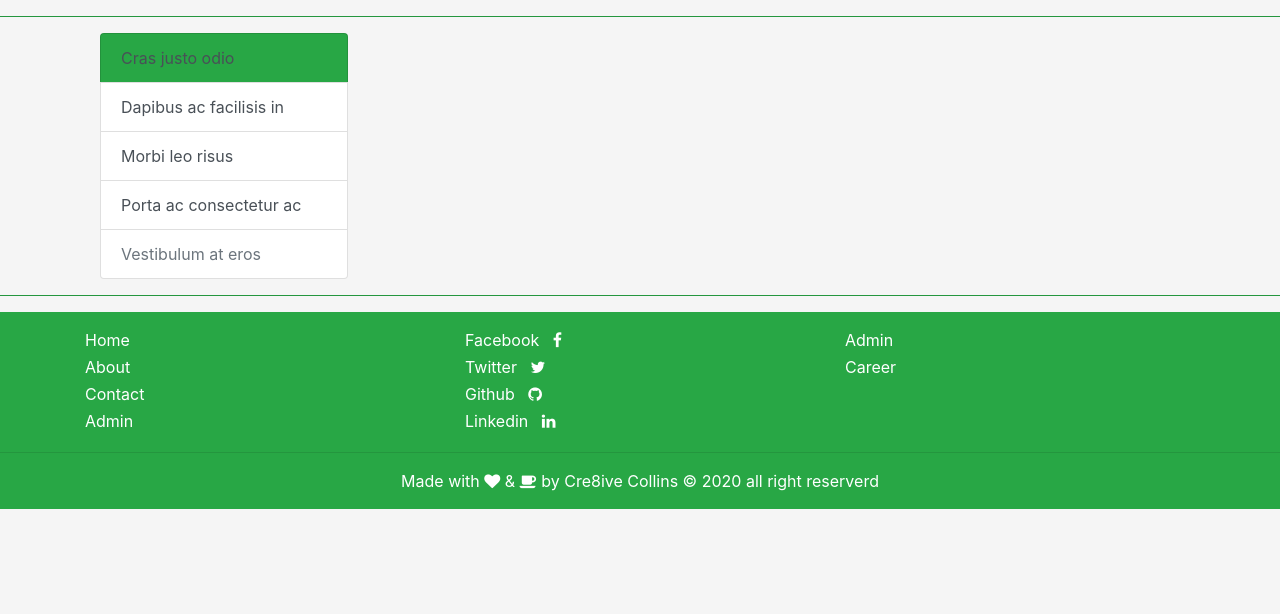
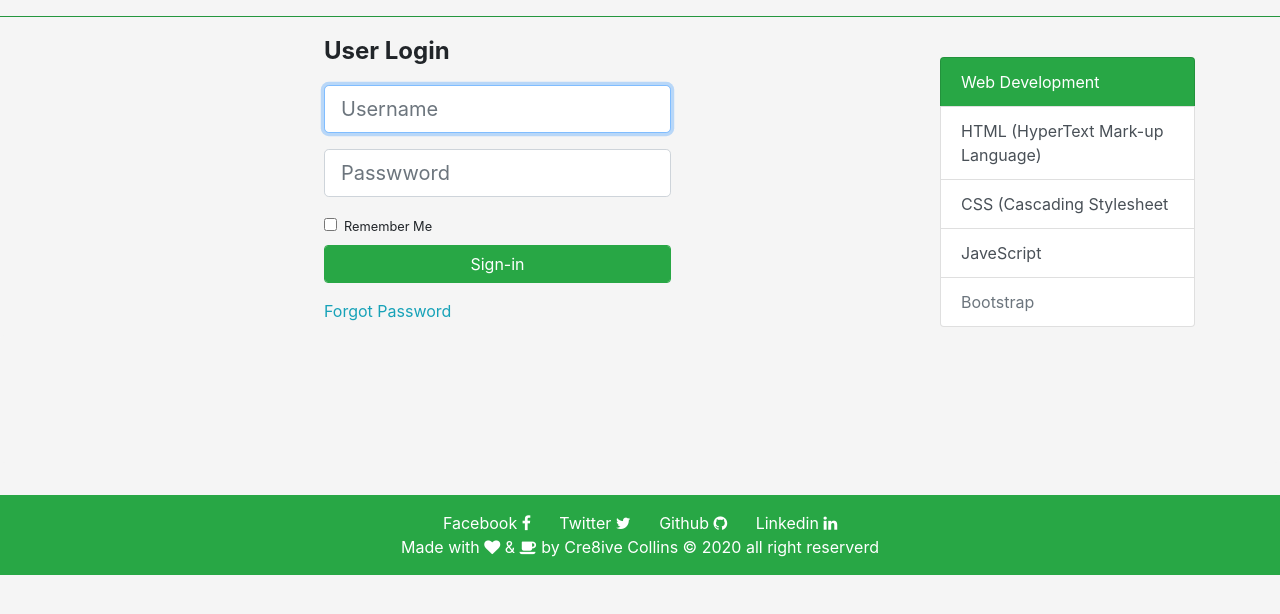
Before and after one commit to Cre8ive-collins/aips, a Flask app: page / in a window 1280 px wide. Shown: the part 91-705 px from the top of the page. Run offline with Flask 2, Linux system fonts and the light colour scheme; some libraries are stand-ins or nearby versions.

Commit message:
created dbmodels added admin route, modified template & more

```diff
--- a/main.py
+++ /dev/null
@@ -1,11 +0,0 @@
-from flask import Flask, render_template, url_for
-
-app = Flask(__name__)
-
-@app.route('/')
-def home():
-    return render_template('layout.html')
-
-
-if __name__ == '__main__':
-    app.run(debug=True)
--- /dev/null
+++ b/package/forms.py
@@ -0,0 +1,17 @@
+from flask_wtf import FlaskForm
+from wtforms import StringField, PasswordField, SubmitField, BooleanField
+from wtforms.validators import DataRequired, Length, Email, EqualTo
+
+class LoginForm(FlaskForm):
+    username = StringField(validators=[DataRequired()])
+    password = PasswordField(validators=[DataRequired()])
+    remember = BooleanField("Remember Me")
+    submit = SubmitField('Sign-in')
+
+class RegisterationForm(FlaskForm):
+    username = StringField(validators=[DataRequired()])
+    password = PasswordField(validators=[DataRequired()])
+    confirm_password = PasswordField(validators=[DataRequired(), EqualTo(password)])
+    email = StringField(validators=[DataRequired(), Email()])
+    name = StringField(validators=[DataRequired()])
+    submit = SubmitField('Sign-up')
--- /dev/null
+++ b/package/routes.py
@@ -0,0 +1,74 @@
+from flask import render_template, url_for, flash, request, redirect
+from package.forms import LoginForm
+from package import app, db, bcrypt
+from package.dbmodels import User, Admin, Tracks, Path, Post
+import datetime
+from flask_login import login_user
+
+
+post = {'tag':'<html>',
+        'description': 'HTML5 tag blah blah blah',
+        'date' : str(datetime.datetime.today()).split()[0]
+        }
+
+
+@app.route('/', methods=('GET','POST'))
+def home():
+    form = LoginForm()
+    if form.validate_on_submit():
+        username = form.username.data
+        password = form.password.data
+        remember = form.remember.data
+        user = User.query.filter_by(username=username).first()
+        if user and bcrypt.check_password_hash(user.password, password):
+            flash(f'Login Successfull','success')
+            login_user(user, remember=remember)
+            return redirect(url_for('home'))
+        else:
+            flash(f'Username or Password incorrect','warning')
+    return render_template('login.html', form=form)
+
+@app.route('/register', methods=('POST','GET'))
+def register():
+    if request.method == 'POST':
+        name = request.form['name']
+        email = request.form['email']
+        validate_email = User.query.filter_by(email=email).first()
+        if validate_email:
+            flash(f'Account already exist for {email}. Sign-in instead','danger')
+            return render_template('register.html')
+        username = request.form['username']
+        validate_username = User.query.filter_by(username=username).first()
+        if validate_username:
+            flash(f'Username {username} already exist please select another username','warning')
+            return render_template('register.html')
+        password = request.form['password']
+        hashed_pw = bcrypt.generate_password_hash(password).decode('utf-8')
+        user = User(name=name, email=email, username=username, password=hashed_pw)
+        db.session.add(user)
+        db.session.commit()
+        flash(f'Account created for {name}','success')
+        return redirect(url_for('home'))
+    return render_template('register.html')
+
+
+@app.route('/admin', methods=('POST','GET'))
+def admin():
+    form = LoginForm()
+    if form.validate_on_submit():
+        username = form.username.data
+        password = form.password.data
+        remember = form.remember.data
+        admin = Admin.query.filter_by(username=username).first()
+        if admin and (password == admin.password):
+            flash(f'Welcome {username}, what will you like to do?','success')
+            login_user(admin, remember=remember)
+            return render_template('admin.html', user=admin)
+        else:
+            flash(f'Username or Password incorrect','warning')
+            #change template
+    return render_template('admin.html', form=form)
+
+@app.route('/post')
+def posts():
+    return render_template('post.html', post = post)
--- a/static/css/main.css
+++ b/package/static/css/main.css
@@ -28,3 +28,7 @@ footer li{
 footer{
 	padding-top: 1rem;
 }
+
+.jumbotron{
+	background-color: whitesmoke !important;
+}
--- a/templates/layout.html
+++ b/package/templates/layout.html
@@ -2,12 +2,14 @@
 <html lang="en">
     <head>
         <title></title>
+
         <meta charset="utf-8">
         <meta name="viewport" content="width=device-width, initial-scale=1, shrink-to-fit=no">
         <link rel="stylesheet" href="https://stackpath.bootstrapcdn.com/bootstrap/4.3.1/css/bootstrap.min.css" integrity="sha384-ggOyR0iXCbMQv3Xipma34MD+dH/1fQ784/j6cY/iJTQUOhcWr7x9JvoRxT2MZw1T" crossorigin="anonymous">
         <link rel="stylesheet" href="https://cdnjs.cloudflare.com/ajax/libs/font-awesome/4.7.0/css/font-awesome.min.css">
         <link rel="stylesheet" href="{{ url_for('static', filename='css/main.css') }}">
         <link rel="icon" href="{{ url_for('static', filename='images/img1.png') }}">
+
     </head>
     <body>
 
@@ -39,54 +41,80 @@
             <hr class="bg-success">
             <div class="container">
                 <div class="row">
-                    <div class="col-sm-9 " id="carousel-container">
-                    {{ block_code }}
-                    {{ endblock }}
+                    <div class="col-sm-9 ">
+                          {% with messages = get_flashed_messages(with_categories=true) %}
+                              {% if messages %}
+                                {% for category, message in messages %}
+                                      <div class="alert alert-{{ category }}" role="alert">
+                                      {{ message }} &nbsp; &nbsp;
+                                      <button type="button" class="close" data-dismiss="alert" aria-label="Close">
+                                        <span aria-hidden="true">&times;</span>
+                                      </button>
+                                    </div>
+                                {% endfor %}
+                              {% endif %}
+                          {% endwith %}
+                        </div>
+                    <div class="col-sm-9 d-flex justify-content-center">
+                    {% block content %}{% endblock %}
                     </div>
-                    </div>
-                    <div class="col-sm-3">
+
+                    <div class="col-sm-3 mt-4">
                         <div class="list-group">
-                          <a href="#" class="list-group-item list-group-item-action bg-success">
-                            Cras justo odio
+                          <a href="#" class="list-group-item list-group-item-action bg-success disabled"style="color: white;">
+                            Web Development
                           </a>
-                          <a href="#" class="list-group-item list-group-item-action">Dapibus ac facilisis in</a>
-                          <a href="#" class="list-group-item list-group-item-action">Morbi leo risus</a>
-                          <a href="#" class="list-group-item list-group-item-action">Porta ac consectetur ac</a>
-                          <a href="#" class="list-group-item list-group-item-action disabled" tabindex="-1" aria-disabled="true">Vestibulum at eros</a>
+                          <a href="#" class="list-group-item list-group-item-action">HTML (HyperText Mark-up Language)</a>
+                          <a href="#" class="list-group-item list-group-item-action">CSS (Cascading Stylesheet</a>
+                          <a href="#" class="list-group-item list-group-item-action">JaveScript</a>
+                          <a href="#" class="list-group-item list-group-item-action disabled" tabindex="-1" aria-disabled="true">Bootstrap</a>
                         </div>
                     </div>
                 </div>
             </div>
-            <hr class="bg-success">
-            <footer class="bg-success">
-                <div class="container " id="text-white">
+            <div class="jumbotron mt-2">
+            {% block content_b %}
+            {% endblock %}
+            </div>
+
+            <footer class="bg-success footer">
+               <!--  <div class="container " id="text-white">
                     <div class="row">
-                        <div class="col-sm-4 ">
-                            <li><a href="" class="mb-1">Home</a></li>
-                            <li><a href="" class="mb-1">About</a></li>
-                            <li><a href="" class="mb-1">Contact</a></li>
-                            <li><a href="" class="mb-1">Admin</a></li>
+                        <div class=" col-sm-4 col-xs-4 d-flex justify-content-center" style=" ">
+                            <li><a href="" class="mb-1">Home &nbsp; <span class="fa fa-home"></span></a></li><br>
+                            <li><a href="" class="mb-1">About &nbsp; <span class="fa fa-info-circle"></span></a></li>
+                            <li><a href="" class="mb-1">Contact &nbsp;<span class="fa fa-address-book"></span></a></li>
+                            <li><a href="" class="mb-1">Admin &nbsp; <span class="fa fa-user"></span></a></li>
                         </div>
-                        <div class="col-sm-4">
+                        <div class="col-sm-4 col-xs-4 d-flex justify-content-center " style="">
                             <li><a href="">Facebook &nbsp; <span class="fa fa-facebook"></span></a></li>
                             <li><a href="">Twitter &nbsp; <span class="fa fa-twitter"></span></a></li>
                             <li><a href="">Github &nbsp; <span class="fa fa-github"></span></a></li>
                             <li><a href="">Linkedin &nbsp; <span class="fa fa-linkedin"></span></a></li>
                         </div>
-                        <div class="col-sm-4">
-                            <li><a href="">Admin</a></li>
+                        <div class="col-sm-4 col-xs-4 d-flex justify-content-center">
+                            <li><a href="{{ url_for('admin') }}">Admin</a></li>
                             <li><a href="">Career</a></li>
                             <li><a href=""></a></li>
                         </div>
                     </div>
                 </div>
-                <hr>
+                <hr> -->
+                <div class="container d-flex justify-content-center">
+                      <div class="text-white" style="">
+                            <a href="">Facebook <span class="fa fa-facebook"></span> </a>
+                            <a href="" class="ml-4">Twitter <span class="fa fa-twitter "></span></a>
+                            <a href="" class="ml-4">Github <span class="fa fa-github"></span></a>
+                            <a href="" class="ml-4">Linkedin <span class="fa fa-linkedin"></span></a>
+                        </div>
+                      </div>
                     <div class="row d-flex justify-content-center" id="text-white">
+
                         <p>Made with <span class="fa fa-heart"></span> & <span class="fa fa-coffee" aria-hidden="true"></span> by <a href="https://twitter.com/illegalfineboy">Cre8ive Collins</a> &copy; 2020 all right reserverd</p>
                     </div>
                 </div>
             </footer>
-        <sript src="{{ url_for('static', filename='js/main.js') }}"></sript>
+        <script type="text/javascript" src="{{ url_for('static', filename='js/main.js') }}"></script>
         <script src="https://code.jquery.com/jquery-3.3.1.slim.min.js" integrity="sha384-q8i/X+965DzO0rT7abK41JStQIAqVgRVzpbzo5smXKp4YfRvH+8abtTE1Pi6jizo" crossorigin="anonymous"></script>
         <script src="https://cdnjs.cloudflare.com/ajax/libs/popper.js/1.14.7/umd/popper.min.js" integrity="sha384-UO2eT0CpHqdSJQ6hJty5KVphtPhzWj9WO1clHTMGa3JDZwrnQq4sF86dIHNDz0W1" crossorigin="anonymous"></script>
         <script src="https://stackpath.bootstrapcdn.com/bootstrap/4.3.1/js/bootstrap.min.js" integrity="sha384-JjSmVgyd0p3pXB1rRibZUAYoIIy6OrQ6VrjIEaFf/nJGzIxFDsf4x0xIM+B07jRM" crossorigin="anonymous"></script>
--- /dev/null
+++ b/package/templates/login.html
@@ -0,0 +1,46 @@
+{% extends "layout.html" %}
+{% block content %}
+<div class="">
+	<form method="POST" action="/">
+		<div class="form-group">
+			<legend><b>User Login</b></legend>
+		</div>
+	    {{ form.csrf_token }}
+	    {{ form.hidden_tag() }}
+	    <div class="form-group">
+	    {% if form.username.errors %}
+	    	{{ form.username(class="form-control form-control-lg is-invalid", placeholder="Username") }}
+	    	<div class="invalid-feedback">
+            	{% for error in form.email.errors %}
+                	<span>{{ error }}</span>
+                {% endfor %}
+            </div>
+            {% else %}
+            	{{ form.username(class="form-control form-control-lg", placeholder="Username", autofocus=true) }}
+            {% endif %}
+		</div>
+		<div class="form-group">
+		{% if form.password.errors %}
+			{{ form.password(class="form-control form-control-lg is-invalid", placeholder="Passwword") }}
+			<div class="invalid-feedback">
+				{% for error in form.password.errors %}
+					<span>{{ error }}</span>
+				{% endfor %}
+			</div>
+		{% else %}
+			{{ form.password(class="form-control form-control-lg", placeholder="Passwword") }}
+		{% endif %}
+		</div>
+		<div class="form-check">
+			{{ form.remember(class="form-check-input") }}
+			<small>{{ form.remember.label(class="form-check-label") }}</small>
+		</div>
+		<div class="form-group mt-2">
+	    {{ form.submit(class="btn-success btn form-control") }}
+
+		</div>
+	</form>
+	<a href="" class="text-info">Forgot Password</a>
+</div>
+
+{% endblock %}
```
Also changed, not shown: package/__init__.py (added, +17 -0 lines), package/dbmodels.py (added, +60 -0 lines), package/static/js/main.js (added, +42 -0 lines), package/templates/admin.html (added, +63 -0 lines), package/templates/admin_login.html (added, +51 -0 lines), package/templates/post.html (added, +18 -0 lines), package/templates/register.html (added, +26 -0 lines), run.py (added, +8 -0 lines), package/site.db (added), package/static/images/caroul_img.png (renamed from static/images/caroul_img.png), package/static/images/favicon.png (renamed from static/images/favicon.png), package/static/images/img1.png (renamed from static/images/img1.png), static/js/main.js (deleted), 1 other file.
